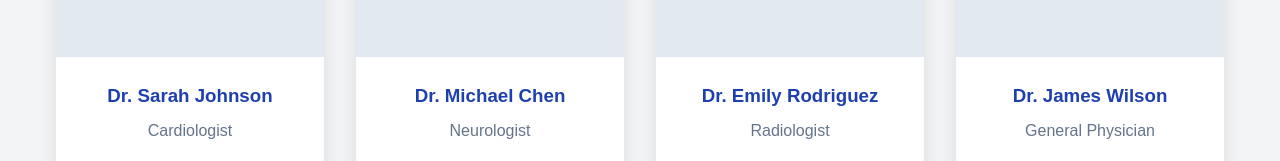
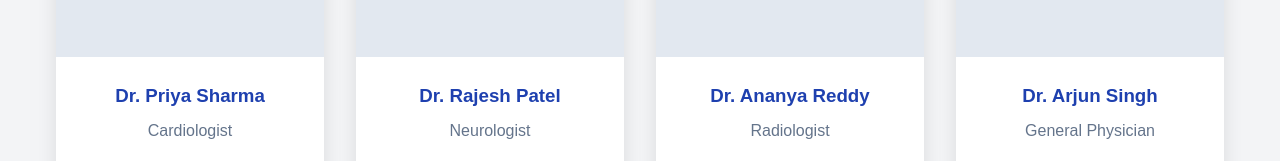
Before and after one commit to Ani1702/hospital-management-system, a website: page public/landing.html in a window 1280 px wide. Shown: the part 1406-1567 px from the top of the page. Drawn offline with Linux system fonts and the light colour scheme.

Commit message:
final changes

```diff
--- a/public/landing.html
+++ b/public/landing.html
@@ -480,7 +480,7 @@
               <i class="fas fa-user-md"></i>
             </div>
             <div class="doctor-info">
-              <h3>Dr. Sarah Johnson</h3>
+              <h3>Dr. Priya Sharma</h3>
               <p>Cardiologist</p>
               <div class="social-links">
                 <a href="#"><i class="fab fa-linkedin"></i></a>
@@ -494,7 +494,7 @@
               <i class="fas fa-user-md"></i>
             </div>
             <div class="doctor-info">
-              <h3>Dr. Michael Chen</h3>
+              <h3>Dr. Rajesh Patel</h3>
               <p>Neurologist</p>
               <div class="social-links">
                 <a href="#"><i class="fab fa-linkedin"></i></a>
@@ -508,7 +508,7 @@
               <i class="fas fa-user-md"></i>
             </div>
             <div class="doctor-info">
-              <h3>Dr. Emily Rodriguez</h3>
+              <h3>Dr. Ananya Reddy</h3>
               <p>Radiologist</p>
               <div class="social-links">
                 <a href="#"><i class="fab fa-linkedin"></i></a>
@@ -522,7 +522,7 @@
               <i class="fas fa-user-md"></i>
             </div>
             <div class="doctor-info">
-              <h3>Dr. James Wilson</h3>
+              <h3>Dr. Arjun Singh</h3>
               <p>General Physician</p>
               <div class="social-links">
                 <a href="#"><i class="fab fa-linkedin"></i></a>
```
